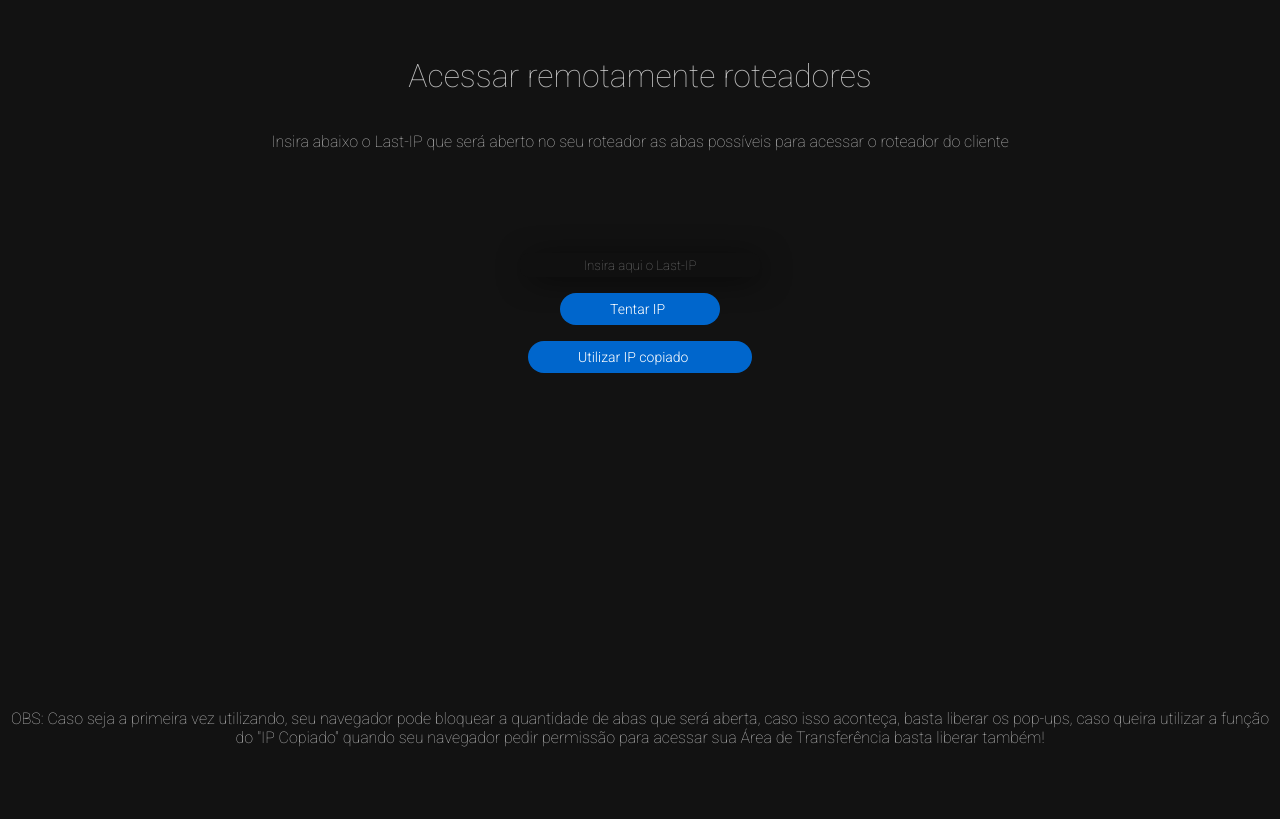
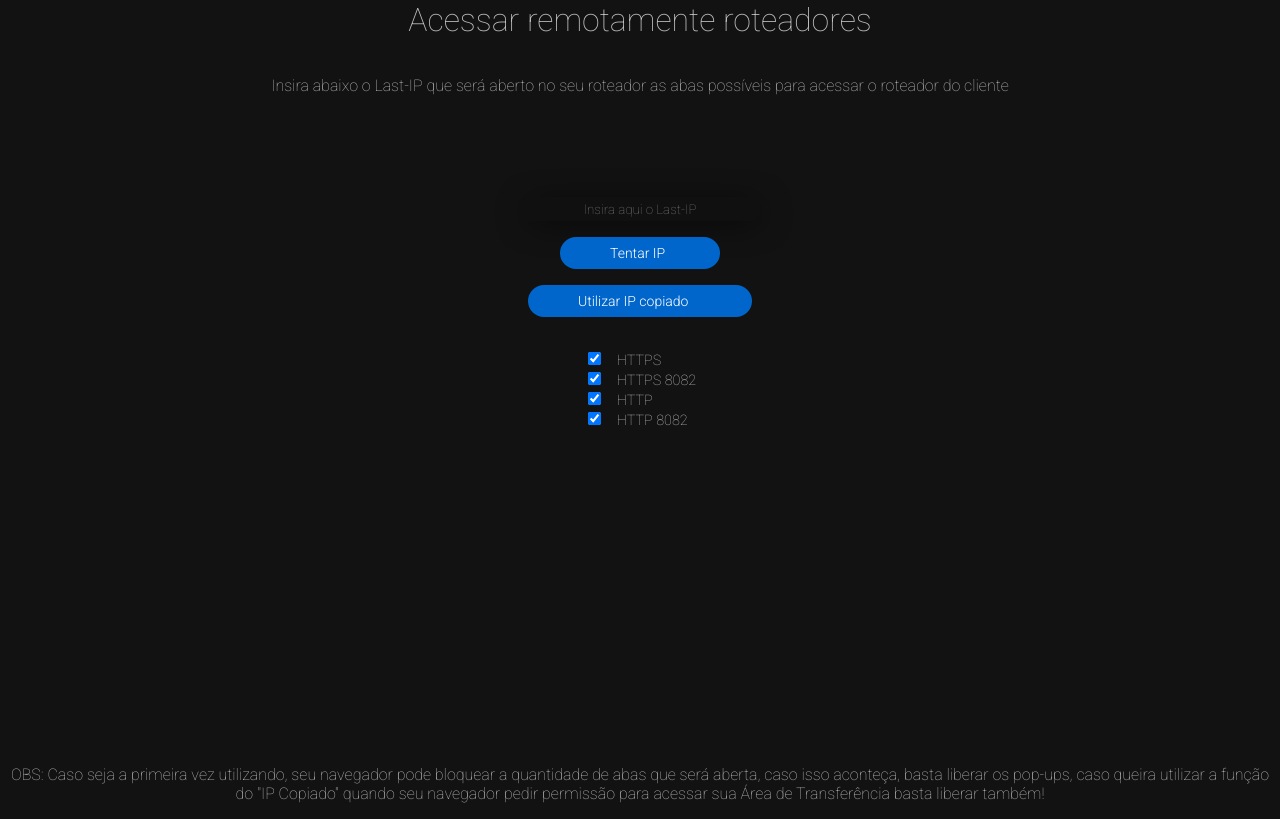
Before and after one commit to matheus-maeda/ip-tester, a React (Create React App) app: page / in a window 1280 px wide. Built offline with nearby package versions, Linux system fonts and the light colour scheme.

Commit message:
2 files modified

```diff
--- a/App.tsx
+++ b/App.tsx
@@ -4,6 +4,10 @@ import './style.css';
 export default function App() {
   const [message, setMessage] = React.useState('');
   const [error, setError] = React.useState(' ');
+  const [https, sethttps] = React.useState(true);
+  const [https8082, sethttps8082] = React.useState(true);
+  const [http, sethttp] = React.useState(true);
+  const [http8082, sethttp8082] = React.useState(true);
   const handleChange = (event) => {
     setMessage(event.target.value);
   };
@@ -22,22 +26,33 @@ export default function App() {
     }
   }
   async function handleClick1() {
+    console.log(https);
+    console.log(https8082);
+    console.log(http);
+    console.log(http8082);
     try {
       var object = await navigator.clipboard.readText();
     } finally {
       try {
         var urlhttps = 'https://' + object;
-        window.open(urlhttps, '_blank');
+        https ? window.open(urlhttps, '_blank') : '';
         urlhttps += ':8082';
-        window.open(urlhttps, '_blank');
+        https8082 ? window.open(urlhttps, '_blank') : '';
         var urlhttp = 'http://' + object;
-        window.open(urlhttp, '_blank');
+        http ? window.open(urlhttp, '_blank') : '';
         urlhttp += ':8082';
-        window.open(urlhttp, '_blank');
+        http8082 ? window.open(urlhttp, '_blank') : '';
       } catch (e) {
         setError('Insira um endereço IP válido');
       }
     }
+  }
+
+  function handleChangeCheckbox(option) {
+    option == 1 ? sethttps(!https) : '';
+    option == 2 ? sethttps8082(!https8082) : '';
+    option == 3 ? sethttp(!http) : '';
+    option == 4 ? sethttp8082(!http8082) : '';
   }
 
   return (
@@ -69,6 +84,26 @@ export default function App() {
           Utilizar IP copiado
         </button>
       </div>
+
+      <div className="options">
+        <div className="box" onClick={() => handleChangeCheckbox(1)}>
+          <input type="checkbox" checked={https} />
+          <span>HTTPS</span>
+        </div>
+        <div className="box" onClick={() => handleChangeCheckbox(2)}>
+          <input type="checkbox" checked={https8082} />
+          <span>HTTPS 8082</span>
+        </div>
+        <div className="box" onClick={() => handleChangeCheckbox(3)}>
+          <input type="checkbox" checked={http} />
+          <span>HTTP</span>
+        </div>
+        <div className="box" onClick={() => handleChangeCheckbox(4)}>
+          <input type="checkbox" checked={http8082} />
+          <span>HTTP 8082</span>
+        </div>
+      </div>
+
       <div className="errors">
         <p id="OBS">
           OBS: Caso seja a primeira vez utilizando, seu navegador pode bloquear
--- a/style.css
+++ b/style.css
@@ -100,8 +100,19 @@
   margin-top: 20rem;
 }
 
+.box input {
+  margin-right: 1rem;
+}
+
 .error p {
   height: 1rem;
+}
+
+.options {
+  display: flex;
+  flex-direction: column;
+  margin-top: 2rem;
+  font-size: 0.9rem;
 }
 
 #OBS {
```
